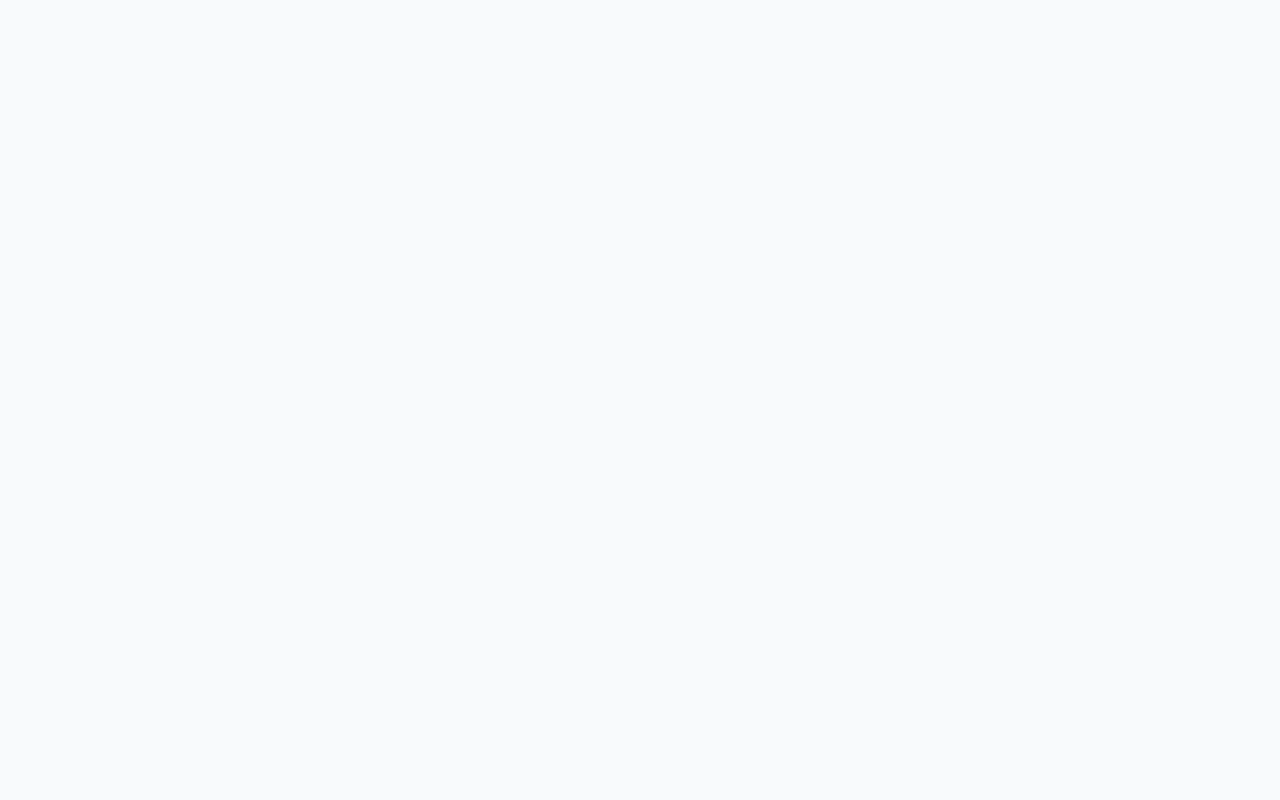
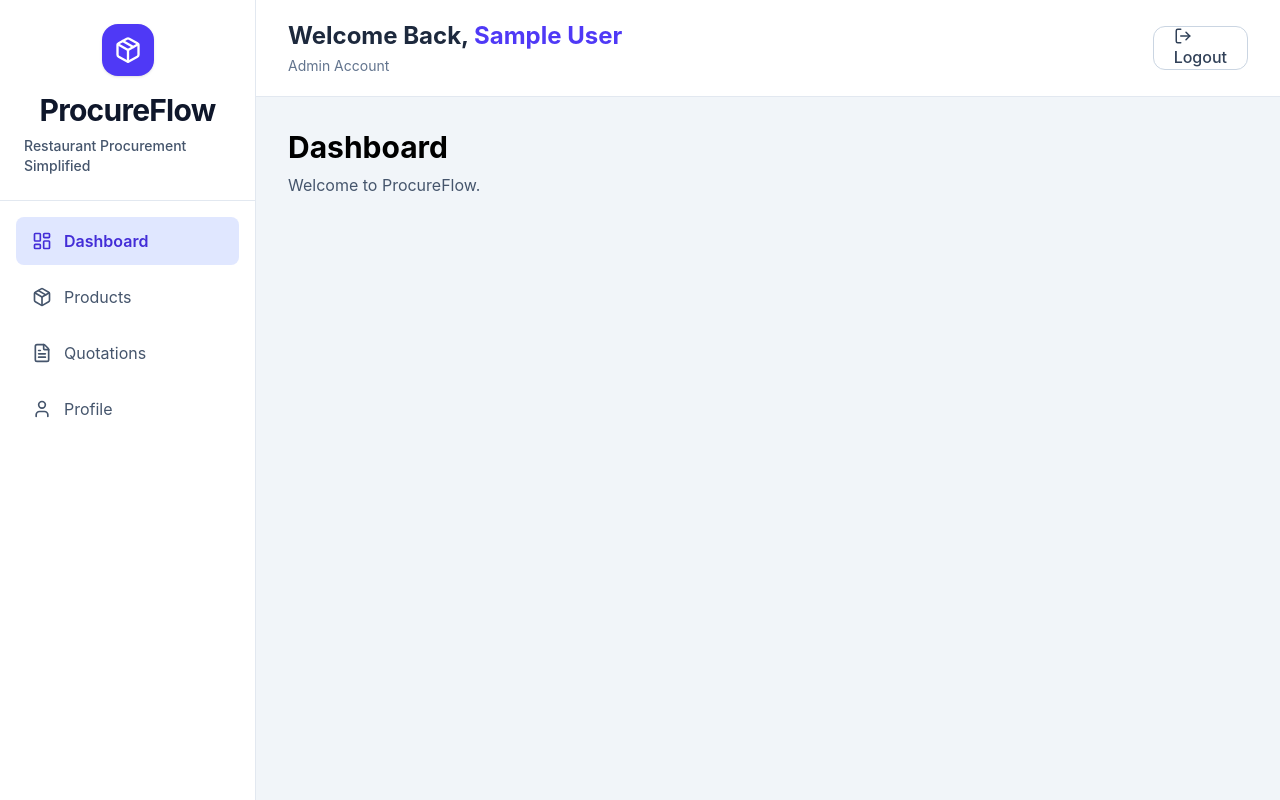
Before and after one commit to Sanjay-Thivakar/ProcureFlow, a React (Vite) app in the folder client/: page /dashboard in a window 1280 px wide. Before the commit this address had no page. Built offline with nearby package versions, Linux system fonts and the light colour scheme; sample sign-in values are in the browser's storage.

Commit message:
feat: completed authentication module

```diff
--- /dev/null
+++ b/client/src/components/layout/DashboardLayout.jsx
@@ -0,0 +1,24 @@
+import Sidebar from "./Sidebar";
+import Header from "./Header";
+
+const DashboardLayout = ({ children }) => {
+    return (
+        <div className="flex min-h-screen bg-slate-100">
+
+            <Sidebar />
+
+            <div className="flex flex-1 flex-col">
+
+                <Header />
+
+                <main className="flex-1 p-8">
+                    {children}
+                </main>
+
+            </div>
+
+        </div>
+    );
+};
+
+export default DashboardLayout;
--- a/client/src/components/layout/Header.jsx
+++ b/client/src/components/layout/Header.jsx
@@ -0,0 +1,44 @@
+import { LogOut } from "lucide-react";
+import { useNavigate } from "react-router-dom";
+
+import Button from "../ui/Button";
+import { useAuth } from "../../context/AuthContext";
+
+const Header = () => {
+    const { user, logout } = useAuth();
+    const navigate = useNavigate();
+
+    const handleLogout = () => {
+        logout();
+        navigate("/login");
+    };
+
+    return (
+        <header className="flex items-center justify-between border-b border-slate-200 bg-white px-8 py-5">
+
+            <div>
+                <h1 className="text-2xl font-bold text-slate-800">
+                    Welcome Back,
+                    <span className="text-indigo-600">
+                        {" "}{user?.name}
+                    </span>
+                </h1>
+
+                <p className="mt-1 text-sm text-slate-500 capitalize">
+                    {user?.role} Account
+                </p>
+            </div>
+
+            <Button
+                variant="outline"
+                onClick={handleLogout}
+            >
+                <LogOut size={18} />
+                Logout
+            </Button>
+
+        </header>
+    );
+};
+
+export default Header;
--- a/client/src/components/layout/Sidebar.jsx
+++ b/client/src/components/layout/Sidebar.jsx
@@ -0,0 +1,71 @@
+import { NavLink } from "react-router-dom";
+import {
+    LayoutDashboard,
+    Package,
+    FileText,
+    User,
+} from "lucide-react";
+
+import BrandLogo from "../common/BrandLogo";
+
+const Sidebar = () => {
+    const navItems = [
+        {
+            name: "Dashboard",
+            path: "/dashboard",
+            icon: LayoutDashboard,
+        },
+        {
+            name: "Products",
+            path: "/products",
+            icon: Package,
+        },
+        {
+            name: "Quotations",
+            path: "/quotations",
+            icon: FileText,
+        },
+        {
+            name: "Profile",
+            path: "/profile",
+            icon: User,
+        },
+    ];
+
+    return (
+        <aside className="flex h-screen w-64 flex-col border-r border-slate-200 bg-white">
+
+            <div className="border-b border-slate-200 p-6">
+                <BrandLogo />
+            </div>
+
+            <nav className="flex-1 space-y-2 p-4">
+
+                {navItems.map((item) => {
+                    const Icon = item.icon;
+
+                    return (
+                        <NavLink
+                            key={item.name}
+                            to={item.path}
+                            className={({ isActive }) =>
+                                `flex items-center gap-3 rounded-lg px-4 py-3 transition-colors ${
+                                    isActive
+                                        ? "bg-indigo-100 text-indigo-700 font-semibold"
+                                        : "text-slate-600 hover:bg-slate-100"
+                                }`
+                            }
+                        >
+                            <Icon size={20} />
+                            <span>{item.name}</span>
+                        </NavLink>
+                    );
+                })}
+
+            </nav>
+
+        </aside>
+    );
+};
+
+export default Sidebar;
--- /dev/null
+++ b/client/src/components/routes/ProtectedRoute.jsx
@@ -0,0 +1,19 @@
+import { Navigate } from "react-router-dom";
+
+import { useAuth } from "../context/AuthContext";
+
+const ProtectedRoute = ({ children }) => {
+    const { isAuthenticated, loading } = useAuth();
+
+    if (loading) {
+        return <p>Loading...</p>;
+    }
+
+    if (!isAuthenticated) {
+        return <Navigate to="/login" replace />;
+    }
+
+    return children;
+};
+
+export default ProtectedRoute;
--- a/client/src/pages/restaurant/Dashboard.jsx
+++ b/client/src/pages/restaurant/Dashboard.jsx
@@ -0,0 +1,14 @@
+import DashboardLayout from "../../components/layout/DashboardLayout";
+
+const Dashboard = () => {
+    return (
+        <DashboardLayout>
+            <h1 className="text-3xl font-bold">Dashboard</h1>
+            <p className="mt-2 text-slate-600">
+                Welcome to ProcureFlow.
+            </p>
+        </DashboardLayout>
+    );
+};
+
+export default Dashboard;
--- a/client/src/routes/AppRoutes.jsx
+++ b/client/src/routes/AppRoutes.jsx
@@ -1,7 +1,9 @@
 import { BrowserRouter, Routes, Route } from "react-router-dom";
+import ProtectedRoute from "./ProtectedRoute";
 
 import Login from "../pages/auth/Login";
 import Register from "../pages/auth/Register";
+import Dashboard from "../pages/restaurant/Dashboard"
 
 const AppRoutes = () => {
     return (
@@ -10,6 +12,14 @@ const AppRoutes = () => {
                 <Route path="/" element={<Login />} />
                 <Route path="/login" element={<Login />} />
                 <Route path="/register" element={<Register />} />
+                <Route
+                    path="/dashboard"
+                    element={
+                        <ProtectedRoute>
+                            <Dashboard />
+                        </ProtectedRoute>
+                    }
+                />
             </Routes>
         </BrowserRouter>
     );
--- /dev/null
+++ b/client/src/routes/ProtectedRoute.jsx
@@ -0,0 +1,19 @@
+import { Navigate } from "react-router-dom";
+
+import { useAuth } from "../context/AuthContext";
+
+const ProtectedRoute = ({ children }) => {
+    const { isAuthenticated, loading } = useAuth();
+
+    if (loading) {
+        return <p>Loading...</p>;
+    }
+
+    if (!isAuthenticated) {
+        return <Navigate to="/login" replace />;
+    }
+
+    return children;
+};
+
+export default ProtectedRoute;
```
Also changed, not shown: 1 other file (tests, documents, lock files or other folders).
